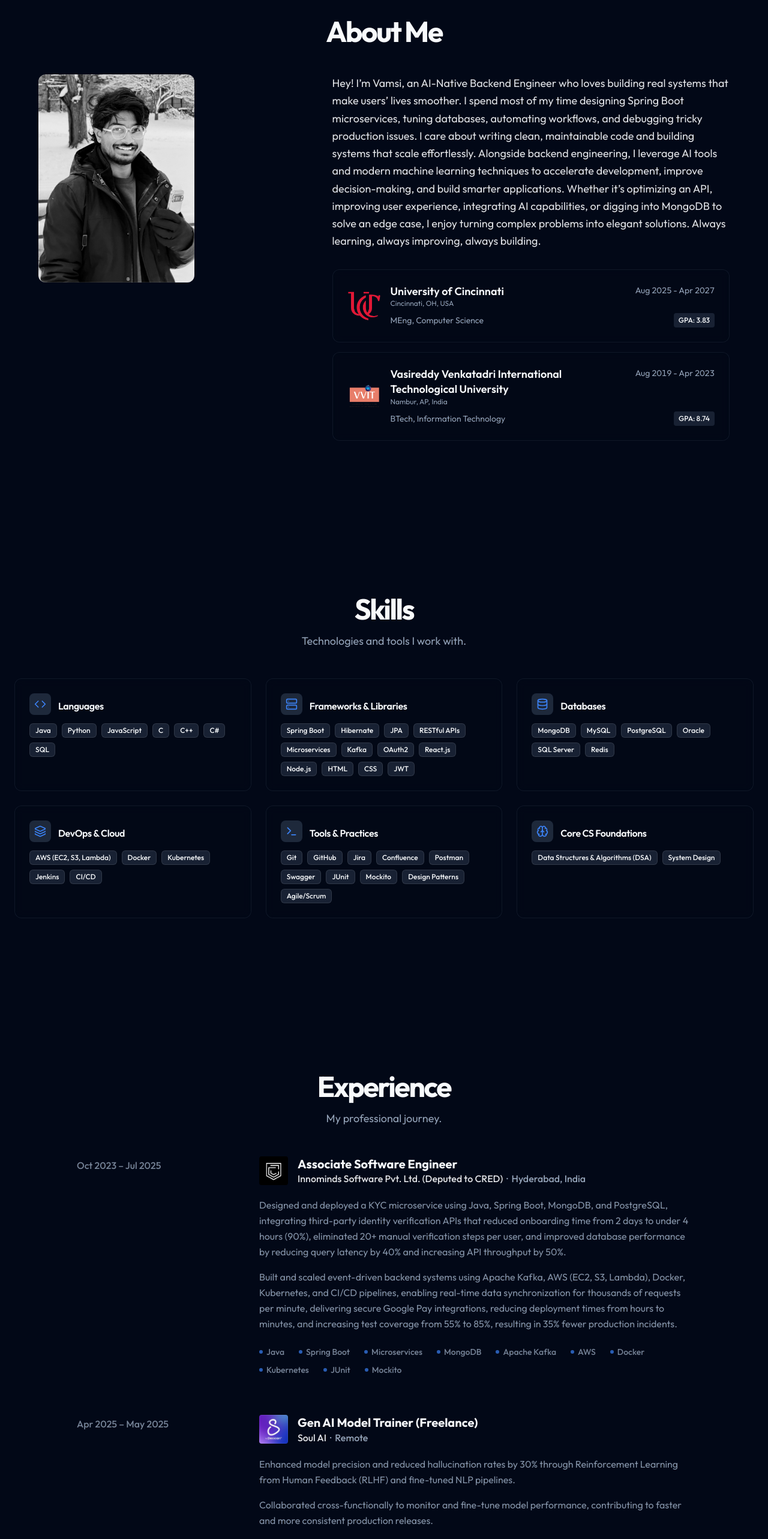
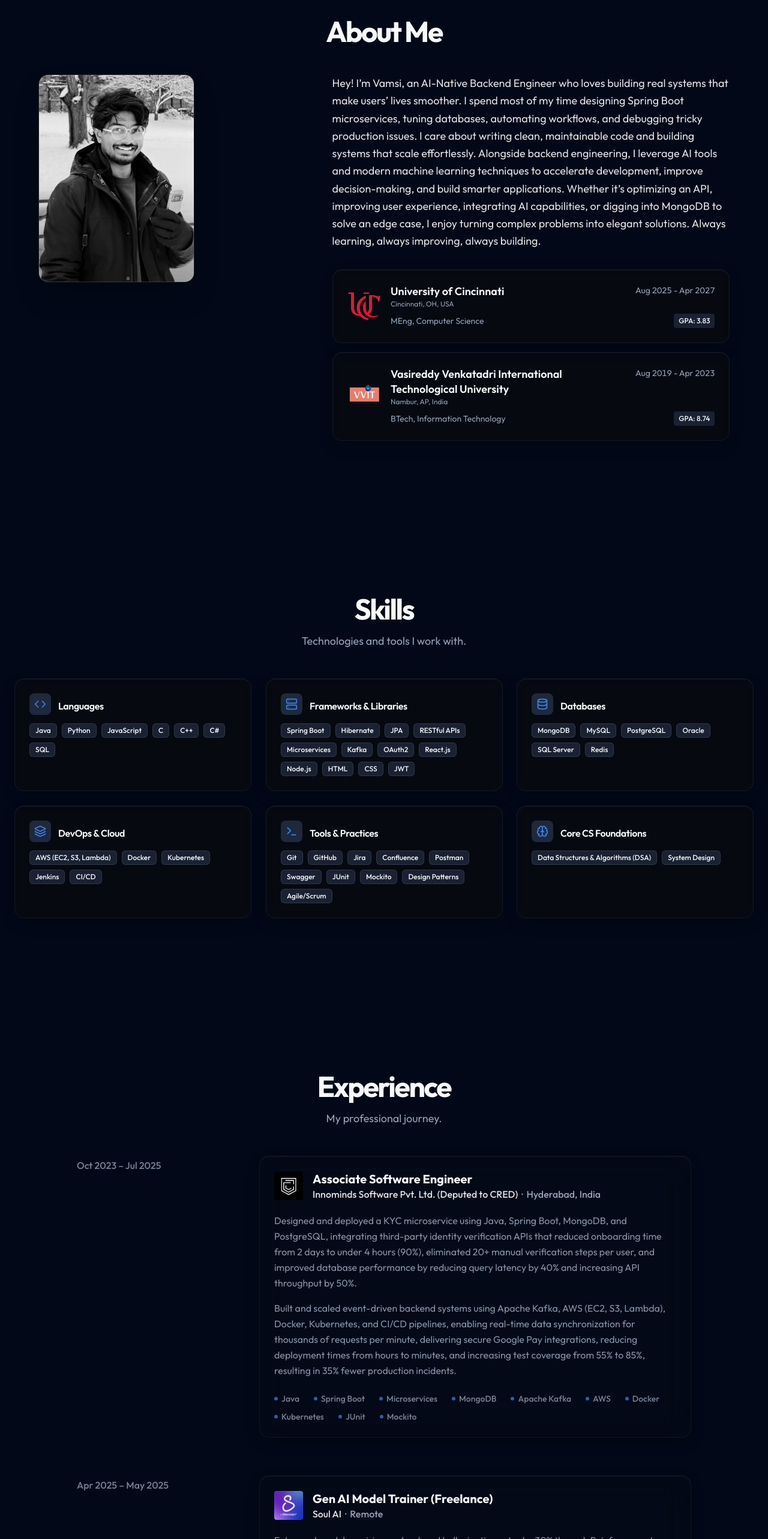
Before and after one commit to vamsikadaru/vamsikadaru-portfolio, a React (Vite) app: page / in a window 1280 px wide. Shown: the part 900-3466 px from the top of the page at 60% size. Built offline with nearby package versions, Linux system fonts and the light colour scheme.

Commit message:
Added 3D deesign and spotlight cards for some fields

```diff
--- a/src/components/ui/spotlight-card.tsx
+++ b/src/components/ui/spotlight-card.tsx
@@ -16,12 +16,25 @@ export function SpotlightCard({
     const divRef = useRef<HTMLDivElement>(null);
     const [position, setPosition] = useState({ x: 0, y: 0 });
     const [opacity, setOpacity] = useState(0);
+    const [rotateX, setRotateX] = useState(0);
+    const [rotateY, setRotateY] = useState(0);
 
     const handleMouseMove = (e: MouseEvent<HTMLDivElement>) => {
         if (!divRef.current) return;
 
         const rect = divRef.current.getBoundingClientRect();
-        setPosition({ x: e.clientX - rect.left, y: e.clientY - rect.top });
+        const x = e.clientX - rect.left;
+        const y = e.clientY - rect.top;
+        setPosition({ x, y });
+
+        // 3D Tilt calculation - 7 degrees is highly realistic and responsive
+        const centerX = rect.width / 2;
+        const centerY = rect.height / 2;
+        const maxTilt = 7;
+        const rX = ((y - centerY) / centerY) * -maxTilt;
+        const rY = ((x - centerX) / centerX) * maxTilt;
+        setRotateX(rX);
+        setRotateY(rY);
     };
 
     const handleFocus = () => {
@@ -30,6 +43,8 @@ export function SpotlightCard({
 
     const handleBlur = () => {
         setOpacity(0);
+        setRotateX(0);
+        setRotateY(0);
     };
 
     const handleMouseEnter = () => {
@@ -38,7 +53,13 @@ export function SpotlightCard({
 
     const handleMouseLeave = () => {
         setOpacity(0);
+        setRotateX(0);
+        setRotateY(0);
     };
+
+    // Calculate dynamic shadow offsets for real-world depth
+    const shadowX = -rotateY * 2;
+    const shadowY = rotateX * 2;
 
     return (
         <div
@@ -49,19 +70,40 @@ export function SpotlightCard({
             onMouseEnter={handleMouseEnter}
             onMouseLeave={handleMouseLeave}
             className={cn(
-                "relative rounded-xl border border-border bg-card/50 overflow-hidden",
+                "relative rounded-2xl border border-white/[0.06] bg-neutral-900/40 dark:bg-neutral-950/50 backdrop-blur-xl overflow-hidden transition-all duration-300",
                 className
             )}
+            style={{
+                ...props.style,
+                transform: `perspective(1000px) rotateX(${rotateX}deg) rotateY(${rotateY}deg)`,
+                boxShadow: opacity === 1
+                    ? `${shadowX}px ${shadowY}px 35px -5px rgba(0, 0, 0, 0.55), 0 10px 20px -10px rgba(0, 0, 0, 0.5), inset 0 1px 0 rgba(255, 255, 255, 0.08)`
+                    : "0 10px 30px -10px rgba(0, 0, 0, 0.4), inset 0 1px 0 rgba(255, 255, 255, 0.05)",
+                transition: opacity === 0
+                    ? "transform 0.5s cubic-bezier(0.25, 1, 0.5, 1), box-shadow 0.5s, border-color 0.3s, background-color 0.3s"
+                    : "border-color 0.3s, background-color 0.3s, box-shadow 0.1s ease-out",
+            }}
             {...props}
         >
+            {/* Ambient Background Spotlight glow */}
             <div
-                className="pointer-events-none absolute -inset-px opacity-0 transition duration-300"
+                className="pointer-events-none absolute -inset-px opacity-0 transition duration-300 z-0"
                 style={{
                     opacity,
-                    background: `radial-gradient(600px circle at ${position.x}px ${position.y}px, ${spotlightColor}, transparent 40%)`,
+                    background: `radial-gradient(400px circle at ${position.x}px ${position.y}px, ${spotlightColor}, transparent 50%)`,
                 }}
             />
-            <div className="relative h-full">{children}</div>
+
+            {/* Glass Sheen / Light Reflection Overlay sitting above content */}
+            <div
+                className="pointer-events-none absolute inset-0 opacity-0 transition-opacity duration-300 z-20"
+                style={{
+                    opacity: opacity * 0.45,
+                    background: `radial-gradient(circle at ${position.x}px ${position.y}px, rgba(255, 255, 255, 0.1) 0%, rgba(255, 255, 255, 0.03) 30%, transparent 60%)`,
+                }}
+            />
+
+            <div className="relative h-full z-10">{children}</div>
         </div>
     );
 }
--- a/src/data/portfolio.ts
+++ b/src/data/portfolio.ts
@@ -108,7 +108,7 @@ export const projects = [
     },
     {
         title: "Farm2Home",
-        tech: ["PHP", "CSS", "Hack", "JavaScript", "CSS"],
+        tech: ["PHP", "CSS", "Hack", "JavaScript"],
         description: "Farm2Home is a socially relevant project aimed at eliminating the barriers between farmers and consumers. This platform allows consumers to purchase fresh farm products directly from farmers",
         links: {
             github: "https://github.com/vamsikadaru/Farm2Home",
--- a/src/sections/About.tsx
+++ b/src/sections/About.tsx
@@ -15,20 +15,16 @@ export function About() {
                         whileInView={{ opacity: 1, x: 0 }}
                         viewport={{ once: true }}
                         transition={{ duration: 0.5, delay: 0.2 }}
-                        className="relative max-w-[260px] mx-auto md:mx-0 w-full"
+                        className="relative max-w-[260px] mx-auto md:mx-0 w-full group/profile"
                     >
-                        <div className="aspect-[3427/4570] w-full overflow-hidden rounded-xl bg-muted relative">
-                            {/* Placeholder for the user to replace.
-                               Using a colored background or generic placeholder for now.
-                               If the user provided an asset in previous turns I would use it, but I don't see one.
-                            */}
+                        <div className="aspect-[3427/4570] w-full overflow-hidden rounded-2xl bg-neutral-950 relative border border-white/[0.08] shadow-2xl">
                             <img
                                 src="/profile.jpg"
                                 alt="Profile"
-                                className="object-cover w-full h-full grayscale hover:grayscale-0 transition-all duration-500"
+                                className="object-cover w-full h-full grayscale group-hover/profile:grayscale-0 group-hover/profile:scale-105 transition-all duration-700 ease-out"
                             />
-                            {/* Optional: Add a subtle border or effect if desired, keeping it clean for now */}
-                            <div className="absolute inset-0 ring-1 ring-inset ring-black/10 dark:ring-white/10 rounded-xl pointer-events-none" />
+                            <div className="absolute inset-0 bg-gradient-to-t from-black/40 via-transparent to-transparent opacity-80 transition-opacity duration-500" />
+                            <div className="absolute inset-0 ring-1 ring-inset ring-white/10 rounded-2xl pointer-events-none" />
                         </div>
                     </motion.div>
 
--- a/src/sections/Experience.tsx
+++ b/src/sections/Experience.tsx
@@ -1,5 +1,7 @@
 import { SectionWrapper } from "@/components/section-wrapper"
 import { experience } from "@/data/portfolio"
+import { SpotlightCard } from "@/components/ui/spotlight-card"
+import { CardContent } from "@/components/ui/card"
 
 export function Experience() {
     return (
@@ -14,9 +16,9 @@ export function Experience() {
                                 {job.duration}
                             </div>
 
-                            {/* Right Column: Logo, Job Role, Company, Location, Description & Tech */}
-                            <div className="flex-grow flex flex-col">
-
+                            {/* Right Column: Logo, Job Role, Company, Location, Description & Tech wrapped in SpotlightCard */}
+                            <SpotlightCard className="flex-grow bg-white/[0.01] dark:bg-neutral-900/10 border-white/[0.05] hover:border-white/[0.1] transition-all">
+                                <CardContent className="p-6">
                                     {/* Header: Logo + Title/Meta */}
                                     <div className="flex items-center gap-4 mb-5">
                                         {/* @ts-ignore -- logo property added to data schema */}
@@ -54,7 +56,7 @@ export function Experience() {
                                     {/* Technologies Used (Horizontal inline flex row) */}
                                     {/* @ts-ignore -- tech property added to data schema */}
                                     {job.tech && job.tech.length > 0 && (
-                                    <div className="flex flex-wrap gap-x-6 gap-y-2.5 items-center text-sm font-medium text-muted-foreground/80">
+                                        <div className="flex flex-wrap gap-x-6 gap-y-2.5 items-center text-sm font-medium text-muted-foreground/80 font-sans">
                                             {/* @ts-ignore */}
                                             {job.tech.map((t, i) => (
                                                 <div key={i} className="flex items-center gap-1.5">
@@ -64,7 +66,8 @@ export function Experience() {
                                             ))}
                                         </div>
                                     )}
-                            </div>
+                                </CardContent>
+                            </SpotlightCard>
 
                         </div>
                     ))}
--- a/src/sections/Publications.tsx
+++ b/src/sections/Publications.tsx
@@ -1,7 +1,8 @@
 import { SectionWrapper } from "@/components/section-wrapper"
 import { publications } from "@/data/portfolio"
 import { motion } from "framer-motion"
-import { Card } from "@/components/ui/card"
+import { SpotlightCard } from "@/components/ui/spotlight-card"
+import { CardContent } from "@/components/ui/card"
 import { ExternalLink, FileText } from "lucide-react"
 
 export function Publications() {
@@ -16,7 +17,8 @@ export function Publications() {
                         viewport={{ once: true }}
                         transition={{ duration: 0.5, delay: index * 0.1 }}
                     >
-                        <Card className="flex flex-row items-start gap-4 p-6 hover:bg-muted/50 transition-colors">
+                        <SpotlightCard className="bg-white/[0.01] dark:bg-neutral-900/10 border-white/[0.05] hover:border-white/[0.1] transition-all">
+                            <CardContent className="flex flex-row items-start gap-4 p-6">
                                 <div className="mt-1 bg-secondary p-2 rounded-full">
                                     <FileText className="h-6 w-6 text-primary" />
                                 </div>
@@ -36,7 +38,8 @@ export function Publications() {
                                         </a>
                                     )}
                                 </div>
-                        </Card>
+                            </CardContent>
+                        </SpotlightCard>
                     </motion.div>
                 ))}
             </div>
```
Also changed, not shown: src/index.css (+58 -0 lines), 1 other file (tests, documents, lock files or other folders). Lines whose indentation alone changed are shown as unchanged.
